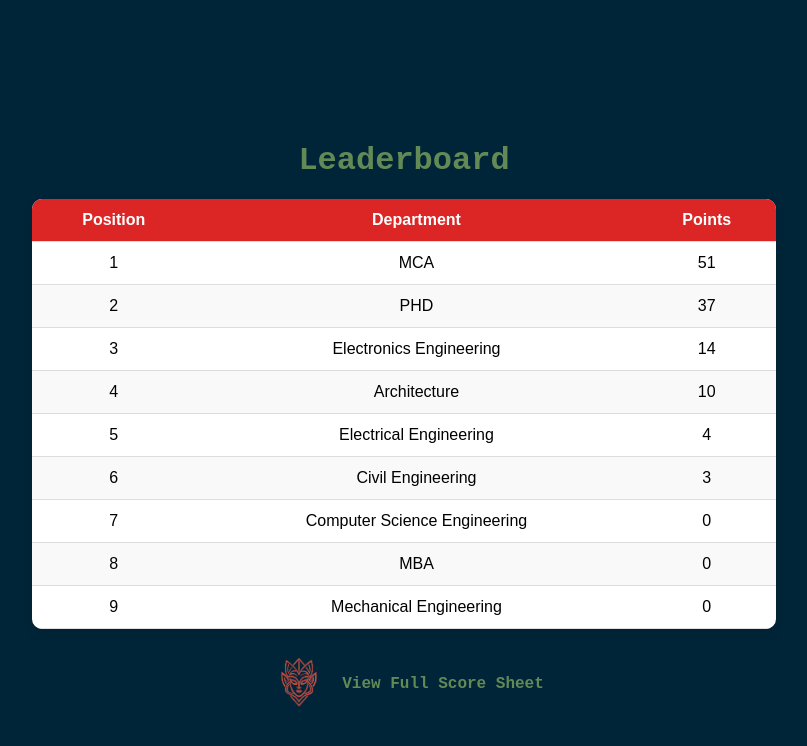
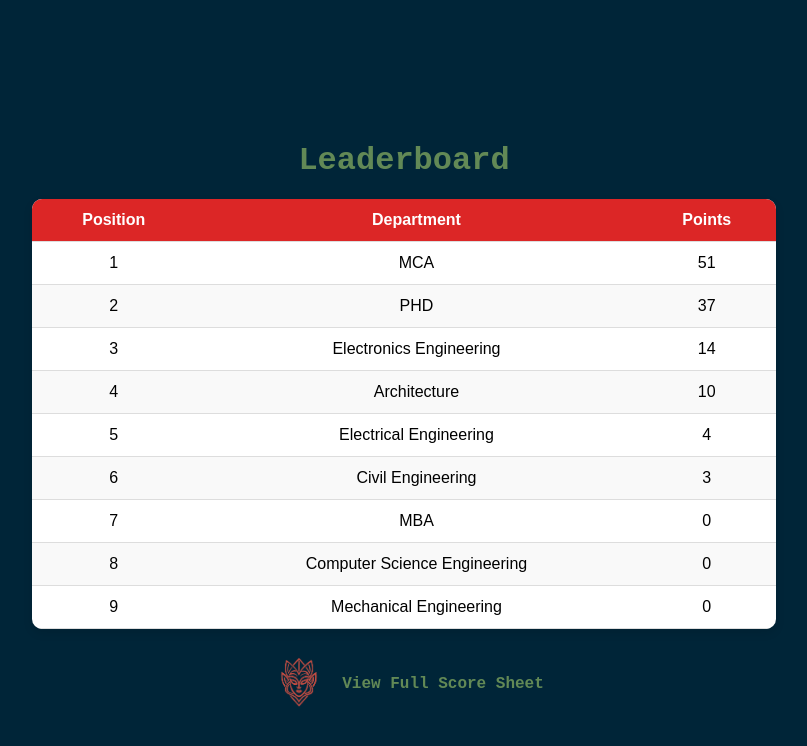
Before and after one commit to krishna-priyakm/tharangam-25-, a React (Create React App) app in the folder frontend/: page /score in a window 1280 px wide. Shown: the top 746 px of the page, without its empty margins (236-1043 px from the left). Built offline with nearby package versions, Linux system fonts and the light colour scheme; a web font is replaced by a local one.

Commit message:
Updated Score.js and entered the score

```diff
--- a/frontend/src/Score.js
+++ b/frontend/src/Score.js
@@ -9,8 +9,8 @@ const Score = () => {
     { position: 4, department: "Architecture", points: 10 },
     { position: 5, department: "Electrical Engineering", points: 4 },
     { position: 6, department: "Civil Engineering", points: 3 },
-    { position: 7, department: "Computer Science Engineering", points: 0 },
-    { position: 8, department: "MBA", points: 0 },
+    { position: 7, department: "MBA", points: 0 },
+    { position: 8, department: "Computer Science Engineering", points: 0 },
     { position: 9, department: "Mechanical Engineering", points: 0 },
   ];
 
```
